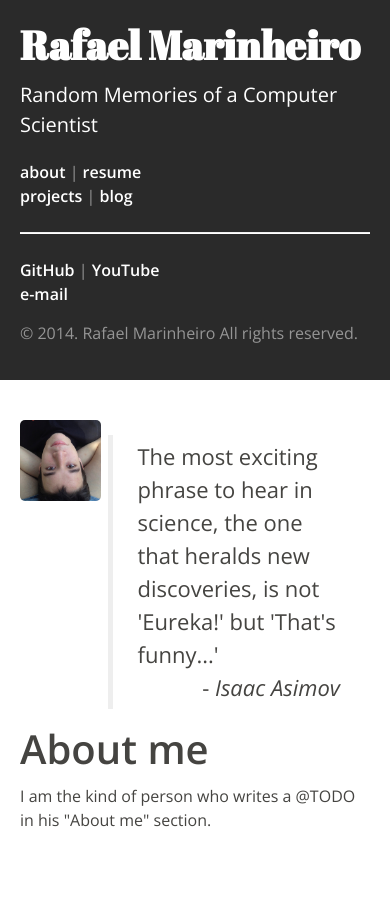
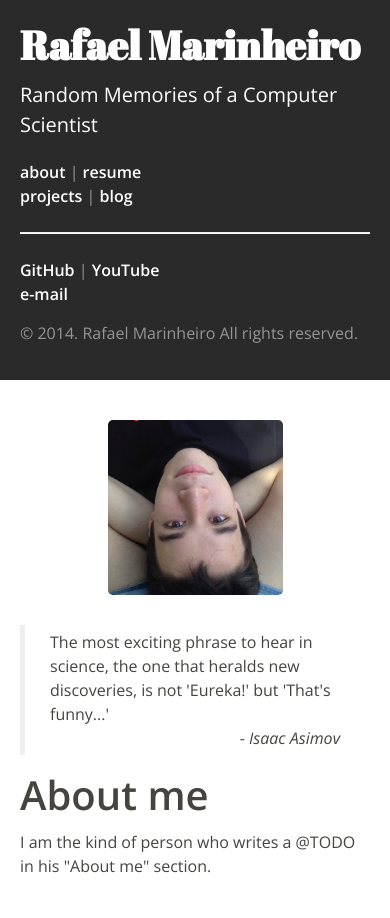
Before and after one commit to simpleweiwei/RafaelMarinheiro.github.io, a Jekyll site: the page built from index.html, in a window 390 px wide. Built offline with Jekyll 4.4.1, drawn with Linux system fonts in a browser that asks for light colours.

Commit message:
Adding responsive hacks

```diff
--- a/css/main.css
+++ b/css/main.css
@@ -1,14 +1,28 @@
 /*
   Hacks
 */
-
 .spi{
-  float: left;
+    display: block;
+    margin-left: auto;
+    margin-right: auto;
+    text-align: center;
+    vertical-align: center;
+    width: 50%;
 }
 
-.sp{
-  width: 75%;
-  font-size: 22px;
+@media (min-width: 768px) {
+    .spi{
+        width: 23%;
+        float: left;
+    }
+
+    .sp{
+      width: 75%;
+      font-size: 22px;
+    }
+}
+@media (min-width: 990px) {
+
 }
 
 .titleDiv{
--- a/index.html
+++ b/index.html
@@ -3,7 +3,7 @@ layout: default
 ---
 
 <div>
-  <img class="spi" src="/img/profile_photo.jpg" width="23%"></img>
+  <img class="spi" src="/img/profile_photo.jpg"></img>
 
   <blockquote class="sp">
     <q>The most exciting phrase to hear in science, the one that heralds new discoveries, is not 'Eureka!' but 'That's funny...' </q>
```
